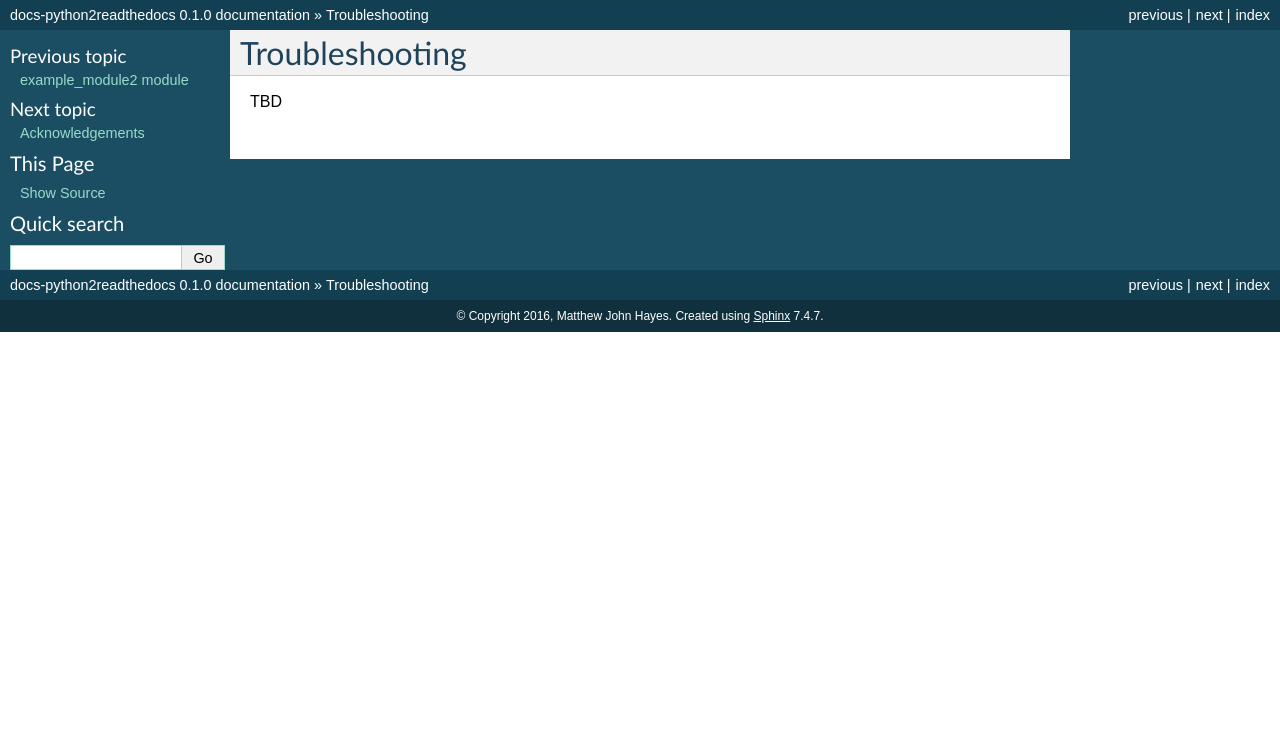
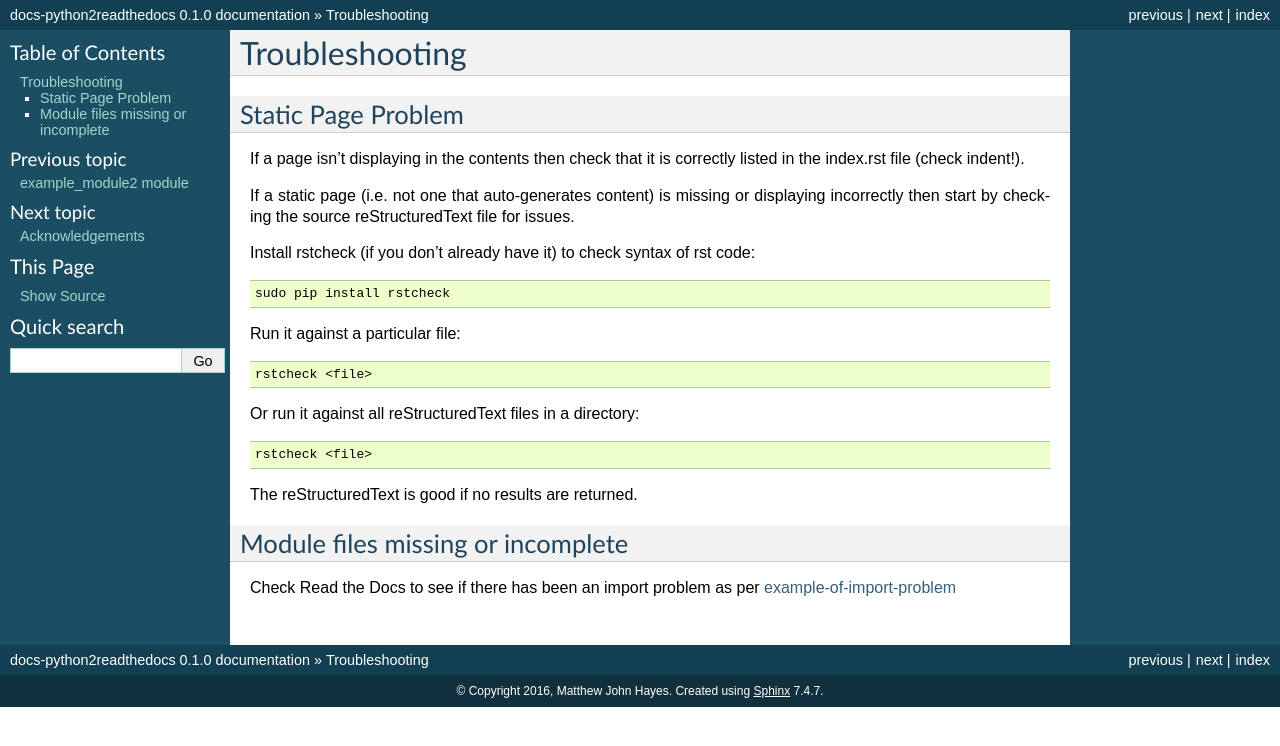
Before and after one commit to mattjhayes/docs-python2readthedocs, a Sphinx documentation site: the page built from docs/source/troubleshooting.rst, in a window 1280 px wide. Shown: the top 746 px of the page. Built offline with Sphinx 7.4.7, drawn with Linux system fonts in a browser that asks for light colours.

Commit message:
updates and rst bug fixes

```diff
--- a/docs/source/create-content.rst
+++ b/docs/source/create-content.rst
@@ -49,7 +49,7 @@ Example:
 
 **H2**
 
-A row of *'s above and below the line of text.
+A row of \*'s above and below the line of text.
 Example:
 
 .. code-block:: text
--- a/docs/source/readthedocs.rst
+++ b/docs/source/readthedocs.rst
@@ -11,7 +11,7 @@ Sign up with Read the Docs
 
 Sign up for a Read the Docs account at:
 
-`<https://readthedocs.org/`_
+`<https://readthedocs.org/>`_
 
 Set up Webhook on GitHub
 ========================
--- a/docs/source/troubleshooting.rst
+++ b/docs/source/troubleshooting.rst
@@ -2,4 +2,40 @@
 Troubleshooting
 ###############
 
-TBD
+*******************
+Static Page Problem
+*******************
+
+If a page isn't displaying in the contents then check that it is correctly
+listed in the index.rst file (check indent!).
+
+If a static page (i.e. not one that auto-generates content) is missing or
+displaying incorrectly then start by checking the source
+reStructuredText file for issues.
+
+Install rstcheck (if you don't already have it) to check syntax of rst code:
+
+.. code-block:: text
+
+  sudo pip install rstcheck
+
+Run it against a particular file:
+
+.. code-block:: text
+
+  rstcheck <file>
+
+Or run it against all reStructuredText files in a directory:
+
+.. code-block:: text
+
+  rstcheck <file>
+
+The reStructuredText is good if no results are returned.
+
+**********************************
+Module files missing or incomplete
+**********************************
+
+Check Read the Docs to see if there has been an import problem as per
+`example-of-import-problem <readthedocs.html#example-of-import-problem>`_
```
Also changed, not shown: docs/source/code-doc.rst (+7 -3 lines).
